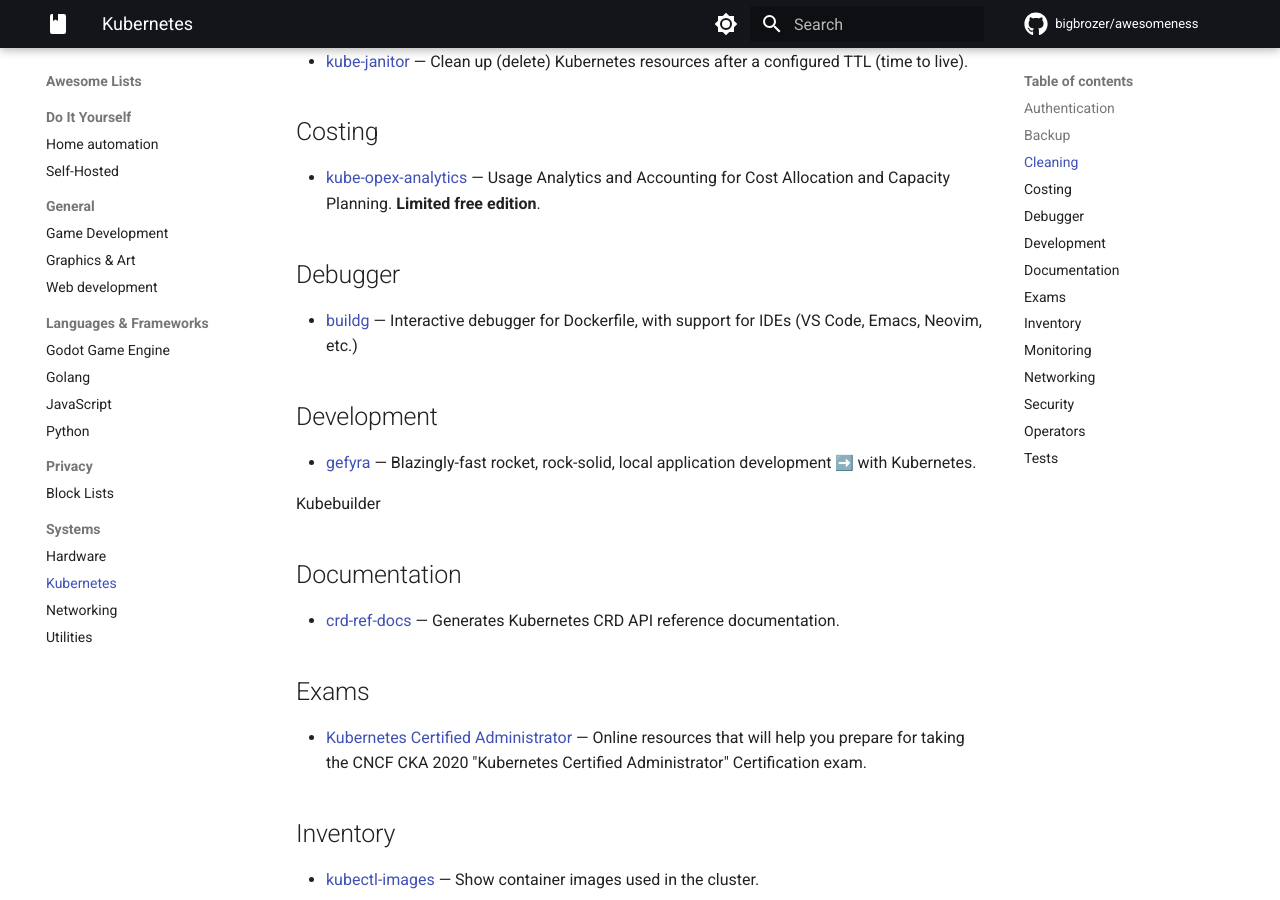
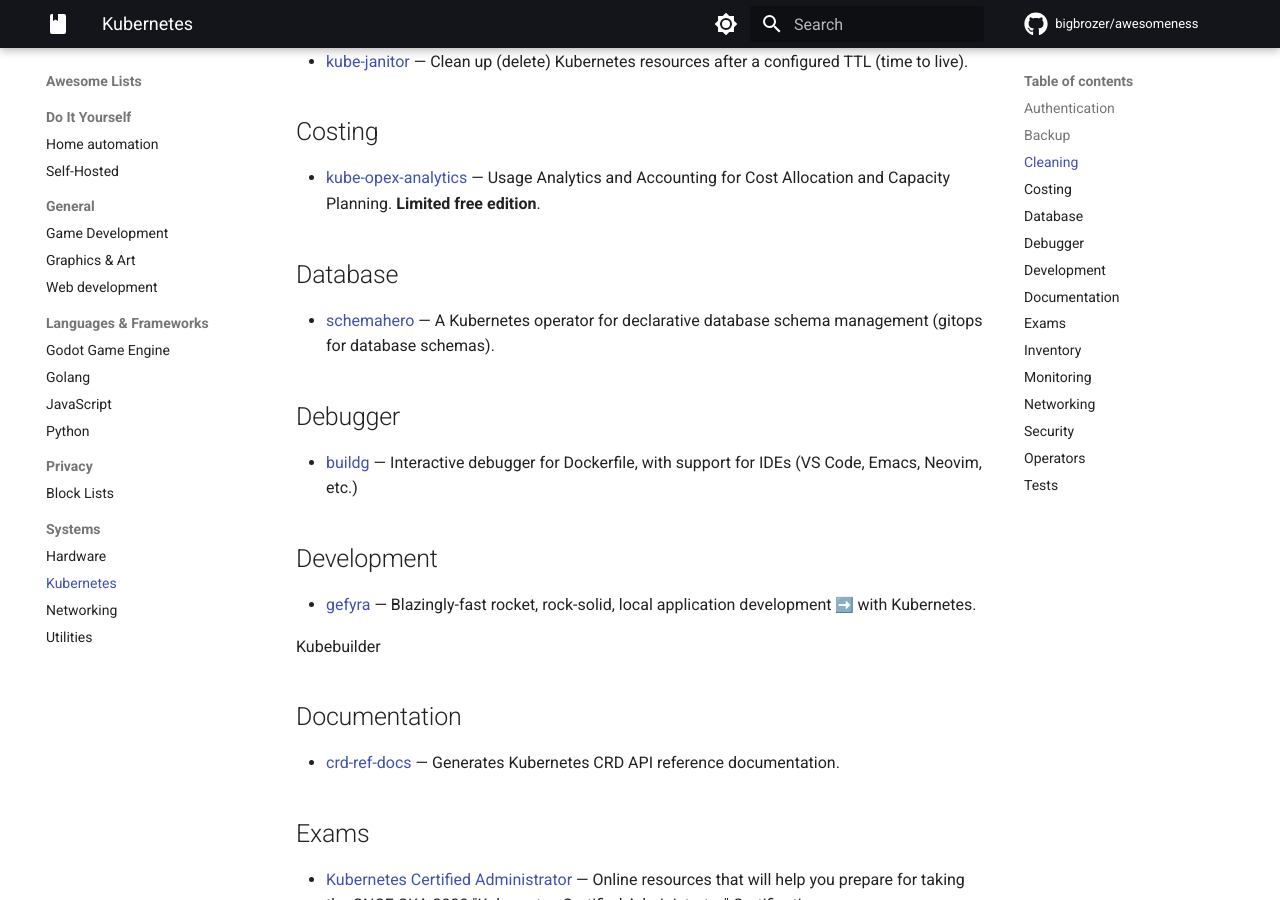
Before and after one commit to bigbrozer/awesomeness, an MkDocs documentation site: the page built from docs/lists/kubernetes.md, in a window 1280 px wide and 900 px high, scrolled down 597 px. Built offline with MkDocs 1.6.1 and Material for MkDocs 9.7.7, drawn with Linux system fonts in a browser that asks for light colours; emoji names are drawn with the system emoji font; comment, search, counter and statistics services are not loaded.

Commit message:
feat(kubernetes): add `schemahero`

```diff
--- a/docs/lists/kubernetes.md
+++ b/docs/lists/kubernetes.md
@@ -29,6 +29,10 @@ tags:
 ## Costing
 
 - [kube-opex-analytics](https://github.com/rchakode/kube-opex-analytics) — Usage Analytics and Accounting for Cost Allocation and Capacity Planning. **Limited free edition**.
+
+## Database
+
+- [schemahero](https://github.com/schemahero/schemahero) — A Kubernetes operator for declarative database schema management (gitops for database schemas).
 
 ## Debugger
 
```
